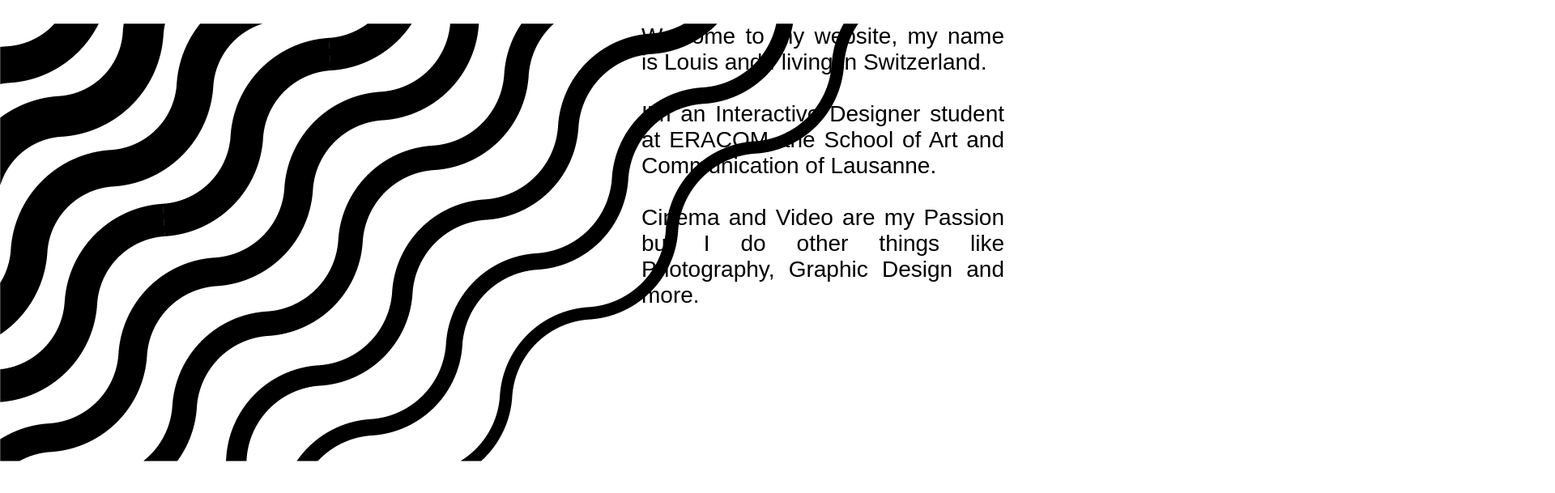
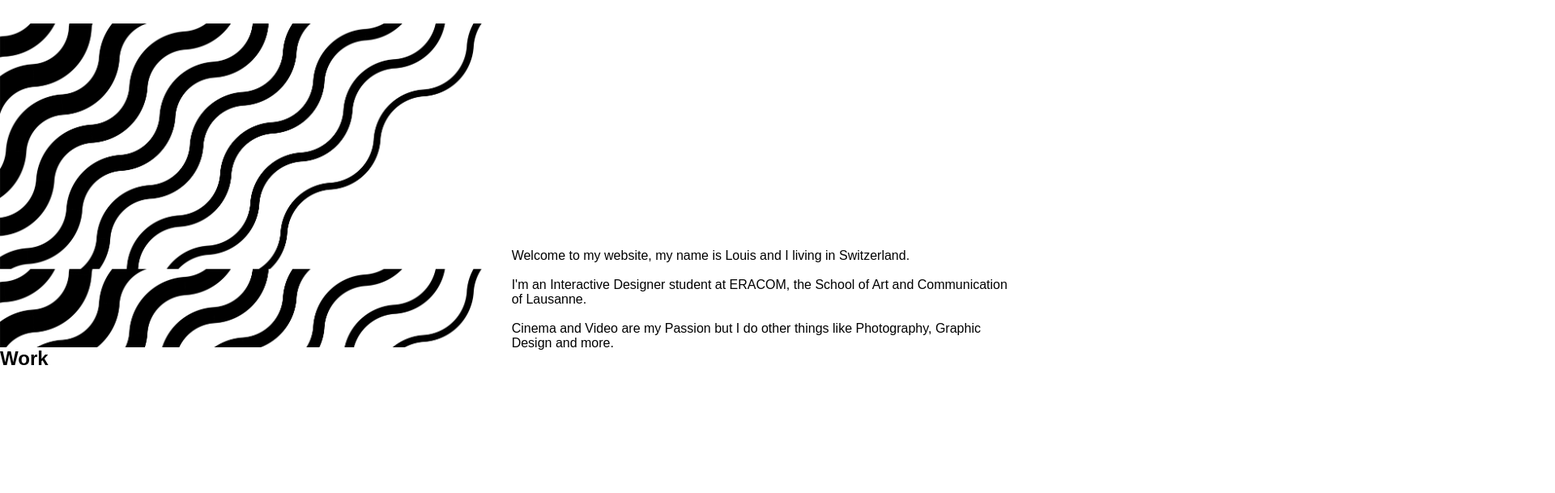
Before and after one commit to Eracom-ID471/projet-1-LouisTacheron, a plain HTML site: page index.html in a window 1280 px wide. Shown: the part 771-1380 px from the top of the page at 81% size, 1920 px wide, since content can reach past the window. Drawn offline with Linux system fonts and the light colour scheme.

Commit message:
Fifth Commit

```diff
--- a/index.html
+++ b/index.html
@@ -37,10 +37,12 @@
     <!-- About -->
 
     <section class="about">
-      <p>
-        Welcome to my website, my name is Louis and I living in Switzerland.<br><br>I'm an Interactive Designer student at ERACOM, the School of Art and Communication of Lausanne.<br><br>Cinema and Video are my Passion but I do other things like Photography, Graphic Design and more.
-      </p>
-      <img src="images/motif.jpg">
+      <div class="imageabout"></div>
+      <div class="textabout">
+        <p>
+          Welcome to my website, my name is Louis and I living in Switzerland.<br><br>I'm an Interactive Designer student at ERACOM, the School of Art and Communication of Lausanne.<br><br>Cinema and Video are my Passion but I do other things like Photography, Graphic Design and more.
+        </p>
+      </div>
     </section>
 
     <!-- Work -->
--- a/style.css
+++ b/style.css
@@ -3,7 +3,7 @@
   padding: 0;
 }
 
-@import url('//fonts.googleapis.com/css?family=Montserrat:100,100i,200,200i,300,300i,400,400i,500,500i,600,600i,700,700i,800,800i,900,900i&display=swap&subset=latin-ext');
+@import url('https://fonts.googleapis.com/css?family=Montserrat:100,100i,200,200i,300,300i,400,400i,500,500i,600,600i,700,700i,800,800i,900,900i&display=swap&subset=latin-ext');
 
 
 body{
@@ -73,7 +73,6 @@ nav li{
 /* About */
 
 .about{
-  position: relative;
   height: 50vh;
   width: 100vw;
   /*
@@ -84,10 +83,17 @@ nav li{
   */
 }
 
-.attout img{
-  width: 100%;
+.textabout, .imageabout{
+  display: inline-block;
+  width: 49%;
+  height: 100%;
 }
 
+.imageabout{
+  background-image: url("images/motif5.jpg");
+  background-size: 100%;
+}
+/*
 .about p{
   position: absolute;
   right: 0%;
@@ -96,7 +102,7 @@ nav li{
   margin-right: 5vmin;
   text-align: justify;
   font-size: 3.5vmin;
-}
+}*/
 
 /* Work */
 
```
